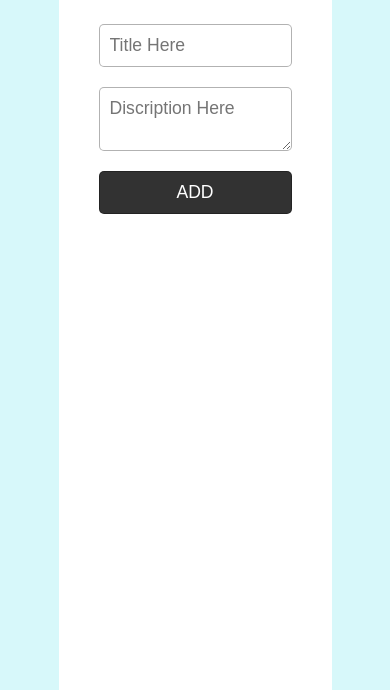
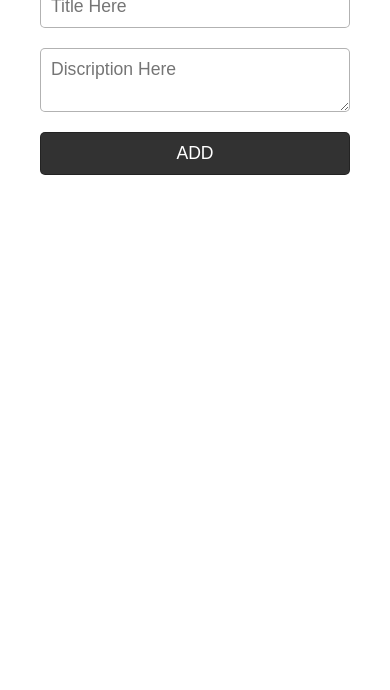
Before and after one commit to Himanshusingh7706/Todo-List-Using-Javascript-, a plain HTML site: page index.html in a window 390 px wide. Shown: the part 154-844 px from the top of the page. Drawn offline with Linux system fonts and the light colour scheme.

Commit message:
make responsive

```diff
--- a/style.css
+++ b/style.css
@@ -64,3 +64,10 @@ button:hover{
     align-items: center;
     background-color: red;
 }
+
+
+@media screen and (max-width:600px) {
+    .container{
+        width: 100%;
+    }
+}
```
